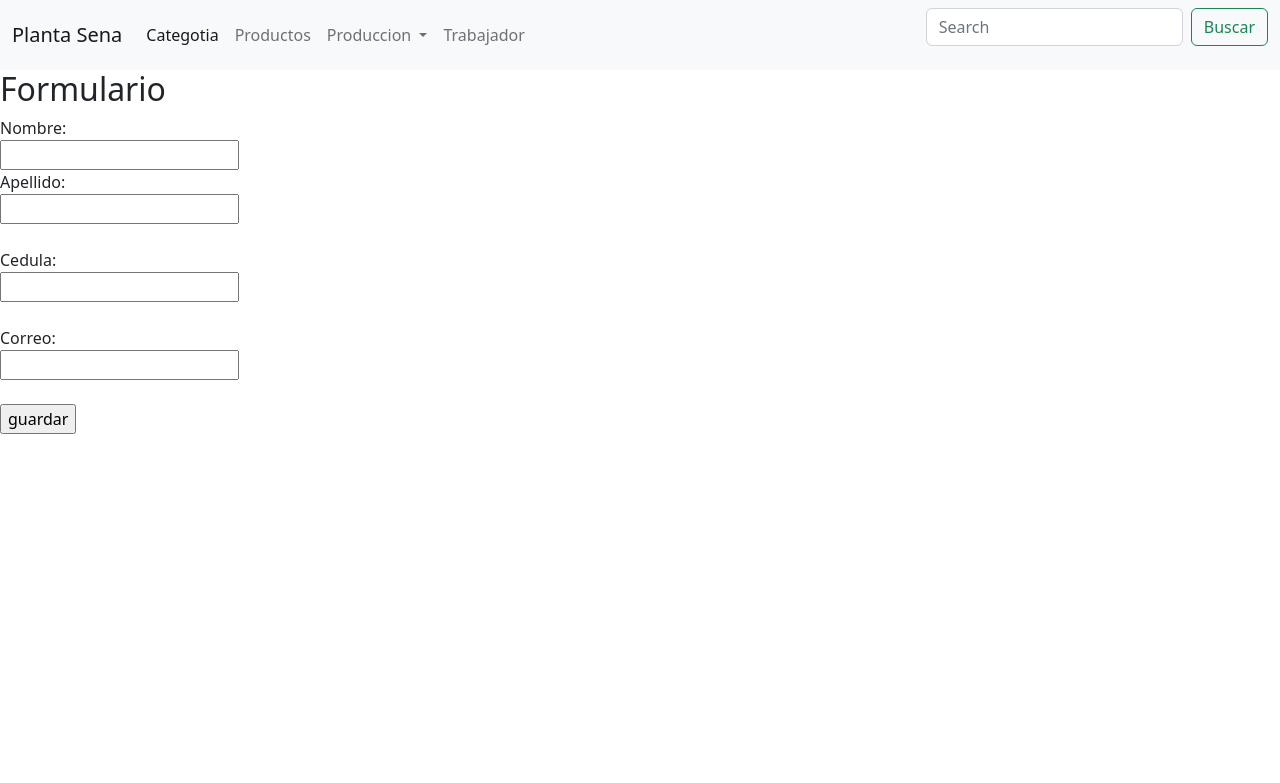
After one commit to yessizc/Aprendiendo-Django-Primer-proyecto, a Django app: page /planta/formularioTrabajador/ in a window 1280 px wide. The commit adds this page. Shown: the top 783 px of the page. Run offline with Django 4.2, Linux system fonts and the light colour scheme; some libraries are stand-ins or nearby versions.

Commit message:
Create and read

```diff
--- a/planta/static/planta/css/estilo.css
+++ b/planta/static/planta/css/estilo.css
@@ -1,5 +1,4 @@
 body {
-    background-color: black;
     color: azure;
 }
 
--- /dev/null
+++ b/planta/templates/planta/base.html
@@ -0,0 +1,70 @@
+{%load static%}
+
+<html lang="en">
+
+
+<head>
+    <meta charset="UTF-8">
+    <meta http-equiv="X-UA-Compatible" content="IE=edge">
+    <meta name="viewport" content="width=device-width, initial-scale=1.0">
+    <title>{%block titulo%} Software planta del Sena {%endblock%}</title>
+    <!--Bootstrap 5.2-->
+    <link href="{% static 'planta/css/bootstrap.min.css' %}" rel="stylesheet">
+
+
+
+
+    <link rel="apple-touch-icon" sizes="180x180" href="{% static 'planta/favicon_io/apple-touch-icon.png'%}">
+    <link rel=" icon " type="image/png " sizes="32x32 " href="{% static 'planta/favicon_io/favicon-32x32.png'%}">
+    <link rel="icon" type="image/png" sizes="16x16" href="{% static 'planta/favicon_io/favicon-16x16.png'%}">
+    <link rel=" manifest " href="{% static 'planta/favicon_io/site.webmanifest'%}">
+
+</head>
+
+<body>
+
+    <nav class="navbar navbar-expand-lg bg-light">
+        <div class="container-fluid">
+            <a class="navbar-brand" href="{% url 'planta:index'%}">Planta Sena</a>
+            <button class="navbar-toggler" type="button" data-bs-toggle="collapse" data-bs-target="#navbarSupportedContent" aria-controls="navbarSupportedContent" aria-expanded="false" aria-label="Toggle navigation">
+            <span class="navbar-toggler-icon"></span>
+          </button>
+            <div class="collapse navbar-collapse" id="navbarSupportedContent">
+                <ul class="navbar-nav me-auto mb-2 mb-lg-0">
+                    <li class="nav-item">
+                        <a class="nav-link active" aria-current="page" href="#">Categotia</a>
+                    </li>
+                    <li class="nav-item">
+                        <a class="nav-link" href="#">Productos</a>
+                    </li>
+                    <li class="nav-item dropdown">
+                        <a class="nav-link dropdown-toggle" href="#" role="button" data-bs-toggle="dropdown" aria-expanded="false">
+                 Produccion
+                </a>
+                        <ul class="dropdown-menu">
+                            <li><a class="dropdown-item" href="#">Busos</a></li>
+                            <li><a class="dropdown-item" href="#">Tenis</a></li>
+                            <li>
+                                <hr class="dropdown-divider">
+                            </li>
+                            <li><a class="dropdown-item" href="#">Collares</a></li>
+                        </ul>
+                    </li>
+                    <li class="nav-item">
+                        <a class="nav-link" href="{% url 'planta:listarTrabajador'%}">Trabajador</a>
+                    </li>
+                </ul>
+                <form class="d-flex" role="search">
+                    <input class="form-control me-2" type="search" placeholder="Search" aria-label="Buscar">
+                    <button class="btn btn-outline-success" type="submit">Buscar</button>
+                </form>
+            </div>
+        </div>
+    </nav>
+    {%block contenedor%} --------{%endblock%}
+
+
+
+    <script src="{% static 'planta/js/popper.min.js'%}"></script>
+    <script src="{% static 'planta/js/libreria.js'%}"></script>
+    <script src="{% static 'planta/js/bootstrap.min.js'%}"></script>
--- /dev/null
+++ b/planta/templates/planta/trabajador/nuevo_trabajador.html
@@ -0,0 +1,33 @@
+{%extends "planta/base.html"%} {%load static%} {%block contenedor%}
+
+<h2>Formulario</h2>
+
+<form action="{% url 'planta:guardarTrabajador'%}" method="post">
+
+    {% csrf_token %}
+
+    <div class="form-group">
+        <label for="fname">Nombre:</label><br>
+        <input type="text" name="nombre" value=""><br>
+    </div>
+    <label for="lname">Apellido:</label><br>
+    <input type="text" name="apellido" value=""><br><br>
+    <div class="form-group">
+
+        <div class="form-group">
+            <label ftype="number">Cedula:</label><br>
+            <input type="number" name="cedula" n value=""><br><br>
+        </div>
+
+        <div class="form-group">
+
+            <label for="lname">Correo:</label><br>
+            <input type="email" name="correo" value=""><br><br>
+        </div>
+
+
+
+        <input type="submit" value="guardar">
+</form>
+
+{%endblock%}
--- a/planta/urls.py
+++ b/planta/urls.py
@@ -5,6 +5,9 @@ from . import views
 app_name= "planta"
 urlpatterns = [
     path('', views.index,name="index"),
+    path('trabajadores/',views.listarTrabajador, name="listarTrabajador"),
+    path ('formularioTrabajador/',views.formularioTrabajador, name="formularioTrabajador"),
+    path ('guardarTrabajador/',views.guardarTrabajador, name="guardarTrabajador"),
 
 
 
--- a/planta/views.py
+++ b/planta/views.py
@@ -1,9 +1,57 @@
 from email.policy import HTTP
-from django.shortcuts import render
-from django.http import HttpResponse
-from urllib3 import HTTPResponse
+from multiprocessing import context
+import re
+from django.shortcuts import render, redirect
+from django.http import HttpResponse, HttpResponseRedirect
+from django.urls import reverse
+
+# MENSAJES TIPO COOKIES TEMPORALES
+from django.contrib import messages
+
+# PARA GESTIONAR ERRORES EN LA BASE DE DATOS
+from django.db import IntegrityError
+
+#para accedser a las consultas de base de datos
+
+from.models import Categoria, Produccion, Producto, Trabajador
 
 # Create your views here.
 
 def index(request):
     return render (request,'planta/index.html')
+
+def listarTrabajador (request):
+    q = Trabajador.objects.all() #DICCIONARIO CON LOS DATOS DE TRABAJADOR
+    context = {"datos":q}
+    return render(request, 'planta/trabajador/listar_trabajador.html',context)
+
+def formularioTrabajador (request):
+    return render(request,'planta/trabajador/nuevo_trabajador.html')
+
+
+def guardarTrabajador (request):
+    ('cedula','nombre','apellido','correo',)
+
+    try:
+        if request.method=="POST":
+
+            q = Trabajador(
+                cedula = request.POST["cedula"],
+                nombre = request.POST["nombre"],
+                apellido = request.POST["apellido"],
+                correo = request.POST["correo"],
+            )
+            q.save()
+        #si todo esta bien.
+            messages.success(request," El trabajador fue guardado correctamente!")
+            messages.info(request," probando info!")
+            messages.warning(request," probando warning!")
+            messages.debug(request," probando debug")
+            messages.error(request," probando error")
+
+        else:
+            messages.warning(request,"no se han eviado los datos correctamente...")
+    except Exception as e:
+        messages.error(request,f"error: {e}")
+
+    return redirect('planta:listarTrabajador')
```
Also changed, not shown: planta/templates/planta/index.html (+7 -69 lines), planta/templates/planta/trabajador/listar_trabajador.html (added, +38 -0 lines), db.sqlite3.
